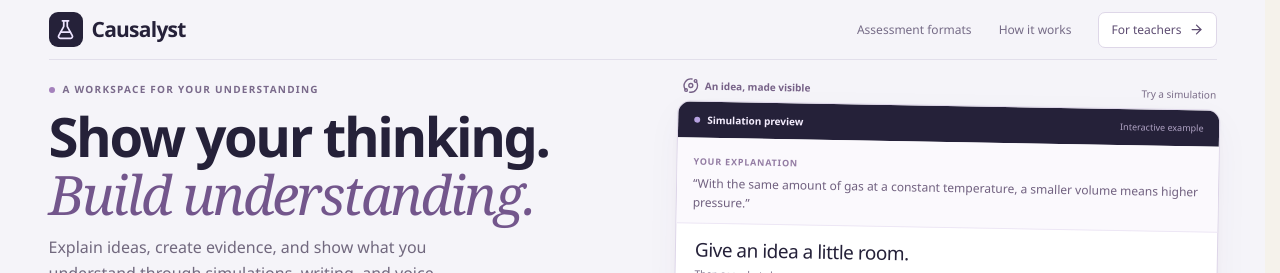
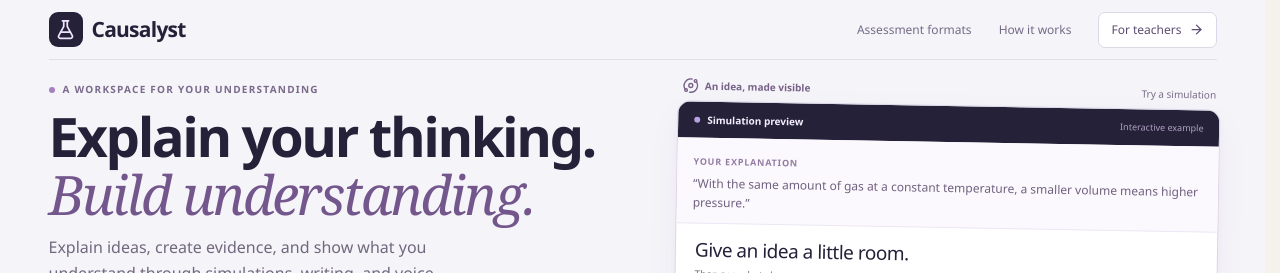
Before and after one commit to jivishov/Causalyst, a React (Vite) app in the folder frontend/: page / in a window 1280 px wide. Shown: the top 273 px of the page. Built offline with nearby package versions, Linux system fonts and the light colour scheme; no server answers.

Commit message:
Use Explain your thinking on the student frontpage

```diff
--- a/frontend/index.html
+++ b/frontend/index.html
@@ -5,7 +5,7 @@
     <meta name="viewport" content="width=device-width, initial-scale=1.0" />
     <meta name="description" content="Show what you understand with Causalyst. Explore simulation, writing, voice, and live conversation assessments, then sign in with your school Google account." />
     <meta name="theme-color" content="#252139" />
-    <title>Causalyst · Show your thinking</title>
+    <title>Causalyst · Explain your thinking</title>
   </head>
   <body>
     <div id="root"></div>
--- a/frontend/src/components/StudentFrontpage.tsx
+++ b/frontend/src/components/StudentFrontpage.tsx
@@ -37,7 +37,7 @@ export function StudentFrontpage({ children }: { children: ReactNode }) {
         <section className="frontpage-hero" aria-labelledby="frontpage-title">
           <div className="frontpage-intro">
             <span className="frontpage-eyebrow"><span />A workspace for your understanding</span>
-            <h1 id="frontpage-title">Show your thinking.<br /><em>Build understanding.</em></h1>
+            <h1 id="frontpage-title">Explain your thinking.<br /><em>Build understanding.</em></h1>
             <p className="frontpage-lead">Explain ideas, create evidence, and show what you understand through simulations, writing, and voice.</p>
             <a className="frontpage-explore" href="#assessment-formats">Find your way to express an idea <ArrowDown size={16} /></a>
             {children}
```
Also changed, not shown: 1 other file (tests, documents, lock files or other folders).
